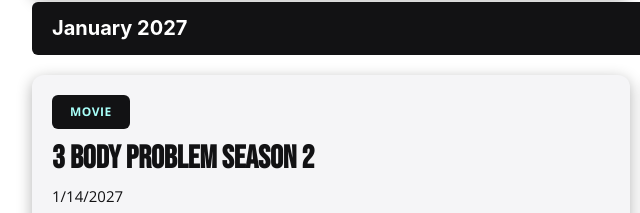
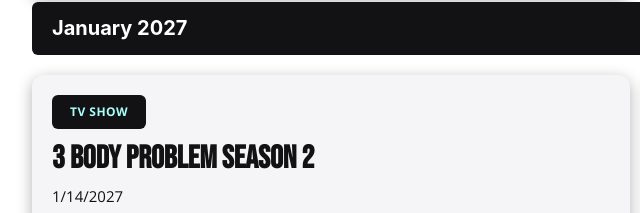
Before and after one commit to apwillow7/page-to-screen, a plain HTML site: page official.dates.html in a window 1280 px wide. Shown: the part 5450-5663 px from the top of the page, 0-640 px from the left. Drawn offline with Linux system fonts and the light colour scheme.

Commit message:
Update print statement

```diff
--- a/official.dates.html
+++ b/official.dates.html
@@ -2300,7 +2300,7 @@
     <div class="adaptations_grid">
 
         <article class="adaptation_card">
-            <div class="card_media"><span class="badge movie">Movie</span></div>
+            <div class="card_media"><span class="badge tv_show">TV Show</span></div>
             <div class="card_content">
                 <h2 class="content_title">3 Body Problem Season 2</h2>
                 <p class="release_date">1/14/2027</p>
```
